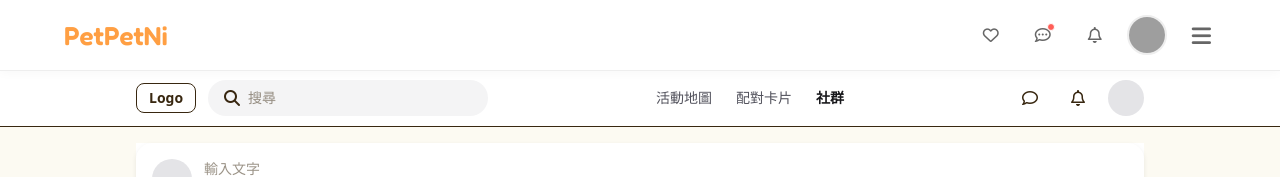
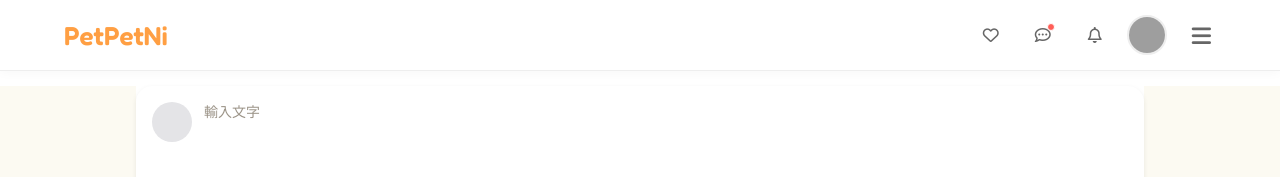
Before and after one commit to pet-human-pet/PetPetNi, a Vue app: page /social in a window 1280 px wide. Shown: the top 177 px of the page. Built offline with nearby package versions, Linux system fonts and the light colour scheme; grey boxes are pictures that could not be loaded; a web font is replaced by a local one.

Commit message:
fix: 移除原SocialHeader，改用Header.vue

```diff
--- a/src/views/SocialView.vue
+++ b/src/views/SocialView.vue
@@ -1,6 +1,5 @@
 <script setup>
 import { ref, computed } from 'vue'
-import SocialHeader from '@/components/Social/SocialHeader.vue'
 import PostCard from '@/components/Social/PostCard.vue'
 import PostComposer from '@/components/Social/PostComposer.vue'
 
@@ -128,9 +127,6 @@ const handleSubmit = (payload) => {
 
 <template>
   <div class="bg-bg-base">
-    <header>
-      <SocialHeader />
-    </header>
     <div class="mx-10 min-h-screen">
       <main class="mx-auto w-full max-w-260 px-4 pb-16">
         <div>
```
